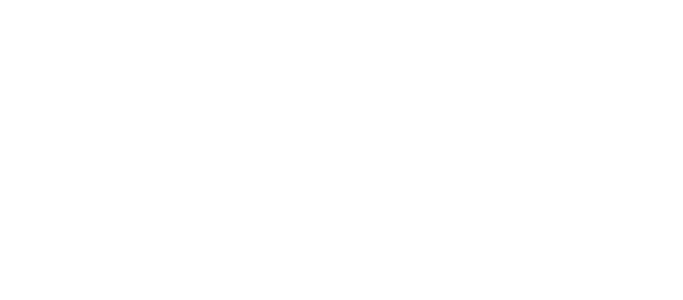
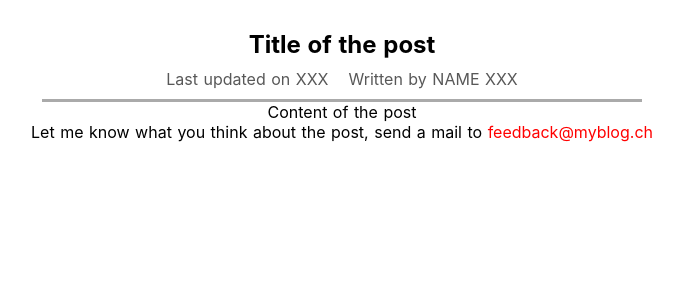
Before and after one commit to degfra/nuxt-blog, a Nuxt app: page /posts/1 in a window 1280 px wide. Before the commit this address had no page. Shown: the top 300 px of the page, without its empty margins (298-981 px from the left). Built offline with nearby package versions, Linux system fonts and the light colour scheme.

Commit message:
Main routes

```diff
--- /dev/null
+++ b/pages/about/index.vue
@@ -0,0 +1,16 @@
+<template>
+  <div class="about-page">
+    <h1>This is my absolutely fantastic "About Me" Page!</h1>
+    <p>Lorem ipsum, dolor sit amet consectetur adipisicing elit. Totam officiis ab voluptatibus assumenda error quas deleniti eius? Suscipit, numquam? Quis aliquid non animi numquam amet voluptas dolorum sunt aspernatur commodi?</p>
+    <p>Lorem ipsum, dolor sit amet consectetur adipisicing elit. Totam officiis ab voluptatibus assumenda error quas deleniti eius? Suscipit, numquam? Quis aliquid non animi numquam amet voluptas dolorum sunt aspernatur commodi?</p>
+    <p>Lorem ipsum, dolor sit amet consectetur adipisicing elit. Totam officiis ab voluptatibus assumenda error quas deleniti eius? Suscipit, numquam? Quis aliquid non animi numquam amet voluptas dolorum sunt aspernatur commodi?</p>
+    <p>Lorem ipsum, dolor sit amet consectetur adipisicing elit. Totam officiis ab voluptatibus assumenda error quas deleniti eius? Suscipit, numquam? Quis aliquid non animi numquam amet voluptas dolorum sunt aspernatur commodi?</p>
+  </div>
+</template>
+
+<style scoped>
+.about-page {
+  text-align: center;
+  padding: 30px;
+}
+</style>
--- /dev/null
+++ b/pages/posts/_id/index.vue
@@ -0,0 +1,71 @@
+<template>
+  <div class="single-post-page">
+    <section class="post">
+      <h1 class="post-title">Title of the post</h1>
+      <div class="post-details">
+          <div class="post-detail">Last updated on XXX</div>
+          <div class="post-detail">Written by NAME XXX</div>
+      </div>
+      <p class="post-content">Content of the post</p>
+    </section>
+    <section class="post-feedback">
+        <p>Let me know what you think about the post, send a mail to
+          <a href="mailto:feedback@my-blog.ch">feedback@myblog.ch</a>
+        </p>
+    </section>
+  </div>
+</template>
+
+<style scoped>
+  .single-post-page {
+  padding: 30px;
+  text-align: center;
+  box-sizing: border-box;
+  }
+
+  .post {
+  width: 100%;
+  }
+
+  @media (min-width: 768px) {
+  .post {
+      width: 600px;
+      margin: auto;
+  }
+  }
+
+  .post-title {
+  margin: 0;
+  }
+
+  .post-details {
+  padding: 10px;
+  box-sizing: border-box;
+  border-bottom: 3px solid #aaa;
+  display: flex;
+  justify-content: center;
+  align-items: center;
+  flex-direction: column;
+  }
+
+  @media (min-width: 768px) {
+  .post-details {
+      flex-direction: row;
+  }
+  }
+
+  .post-detail {
+  color: rgb(88, 88, 88);
+  margin: 0 10px;
+  }
+
+  .post-feedback a {
+  color: red;
+  text-decoration: none;
+  }
+
+  .post-feedback a:hover,
+  .post-feedback a:active {
+  color: salmon;
+  }
+</style>
--- /dev/null
+++ b/pages/posts/index.vue
@@ -0,0 +1,13 @@
+<template>
+  <div class="post-page">
+
+  </div>
+</template>
+
+<style scoped>
+  .post-page {
+      display: flex;
+      justify-content: center;
+      align-items: center;
+  }
+</style>
```
